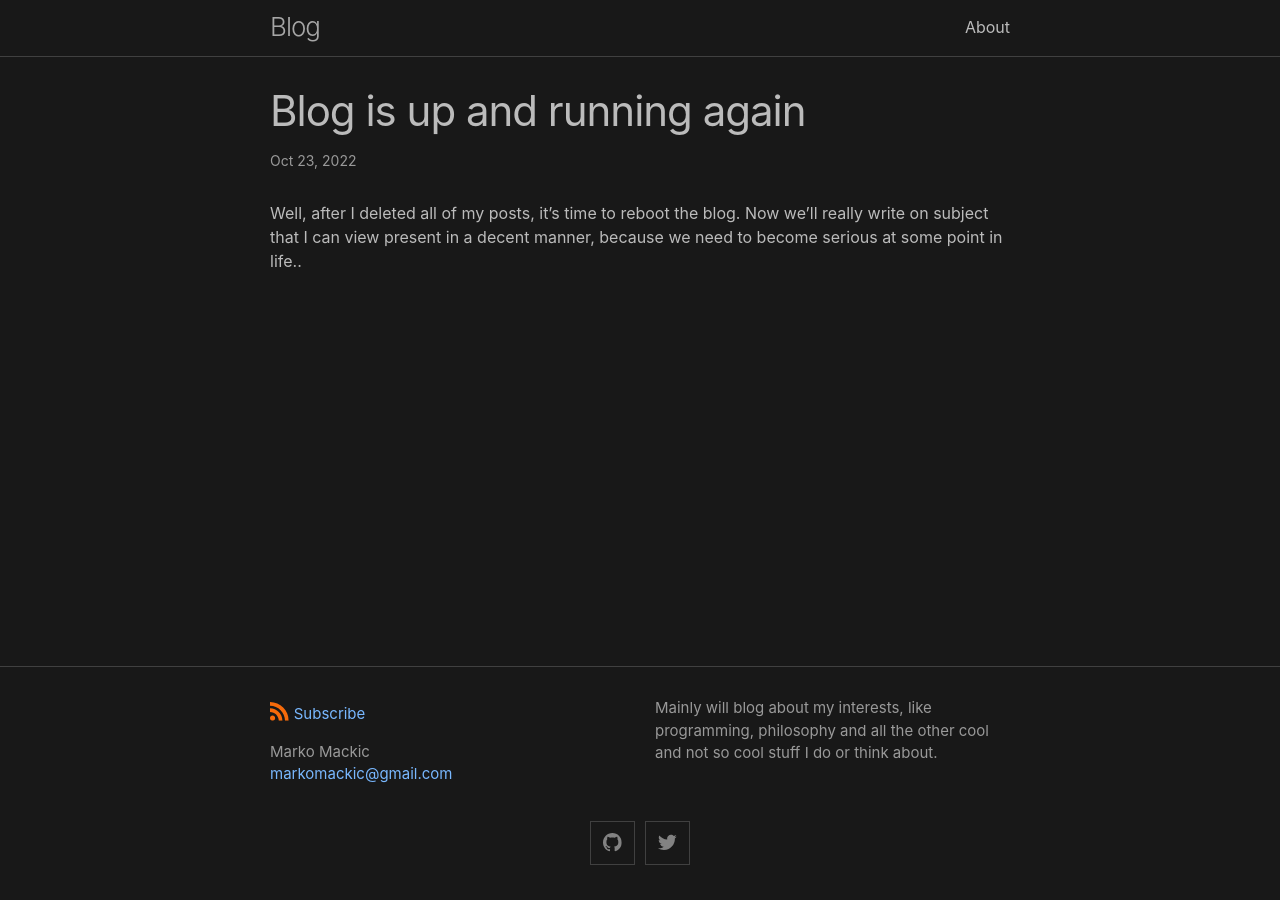
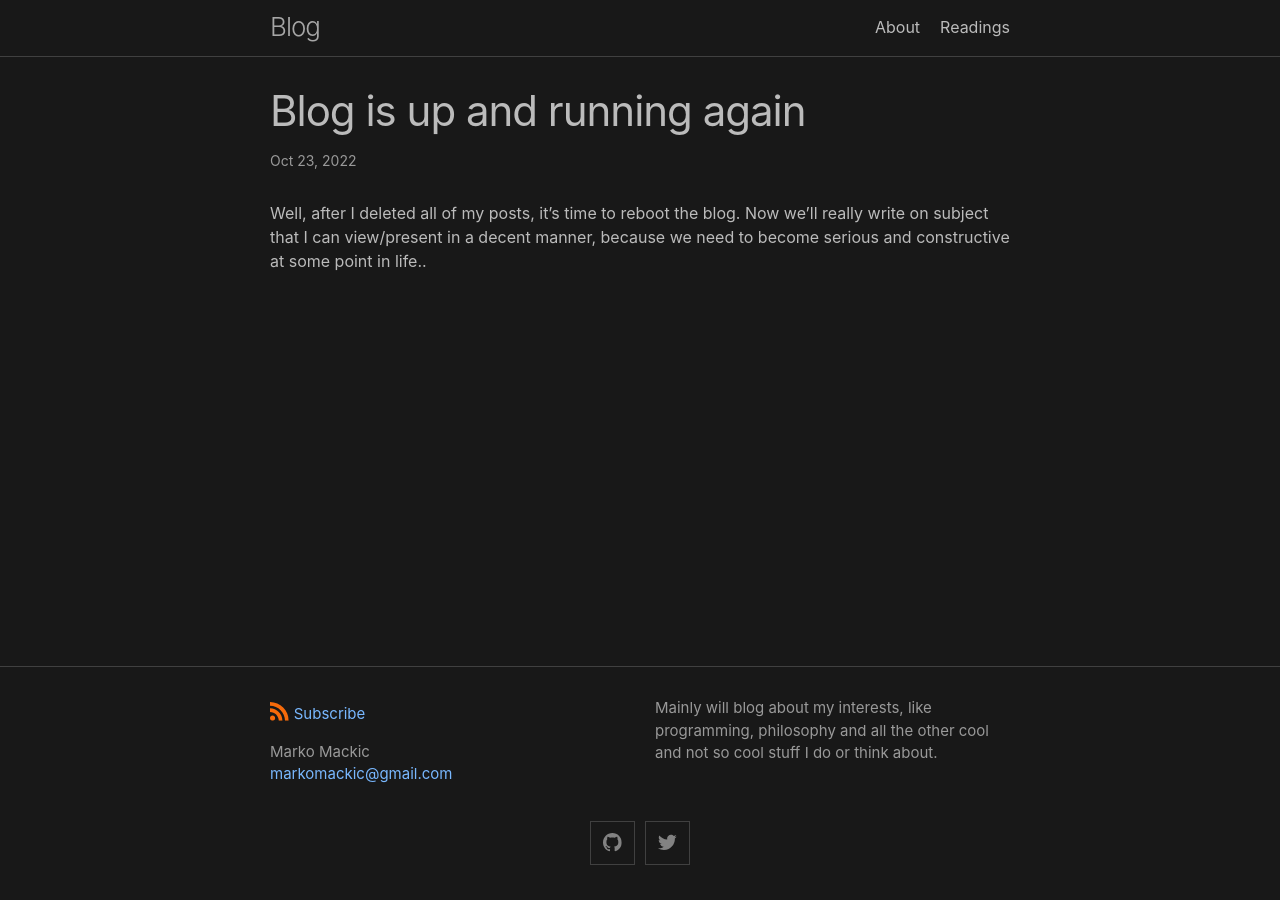
Before and after one commit to MarkoMackic/markomackic.github.io, a Jekyll site: the page built from _posts/2022-10-23-reboot.md, in a window 1280 px wide. Built offline with Jekyll 4.4.1, drawn with Linux system fonts in a browser that asks for light colours.

Commit message:
Add readings, fix local execution, typo in a post

```diff
--- a/Gemfile
+++ b/Gemfile
@@ -7,11 +7,11 @@ source "https://rubygems.org"
 #
 # This will help ensure the proper Jekyll version is running.
 # Happy Jekylling!
-# gem "jekyll", "~> 4.2.1"
+gem "jekyll", "~> 4.2.1"
 # This is the default theme for new Jekyll sites. You may change this to anything you like.
 # If you want to use GitHub Pages, remove the "gem "jekyll"" above and
 # uncomment the line below. To upgrade, run `bundle update github-pages`.
-gem "github-pages", group: :jekyll_plugins
+#gem "github-pages", group: :jekyll_plugins
 # If you have any plugins, put them here!
 group :jekyll_plugins do
   gem "jekyll-feed", "~> 0.12"
--- a/_posts/2022-10-23-reboot.md
+++ b/_posts/2022-10-23-reboot.md
@@ -5,4 +5,4 @@ categories: misc
 ---
 
 Well, after I deleted all of my posts, it's time to reboot the blog.
-Now we'll really write on subject that I can view present in a decent manner, because we need to become serious at some point in life..
+Now we'll really write on subject that I can view/present in a decent manner, because we need to become serious and constructive at some point in life..
```
Also changed, not shown: readings.md (added, +9 -0 lines).
